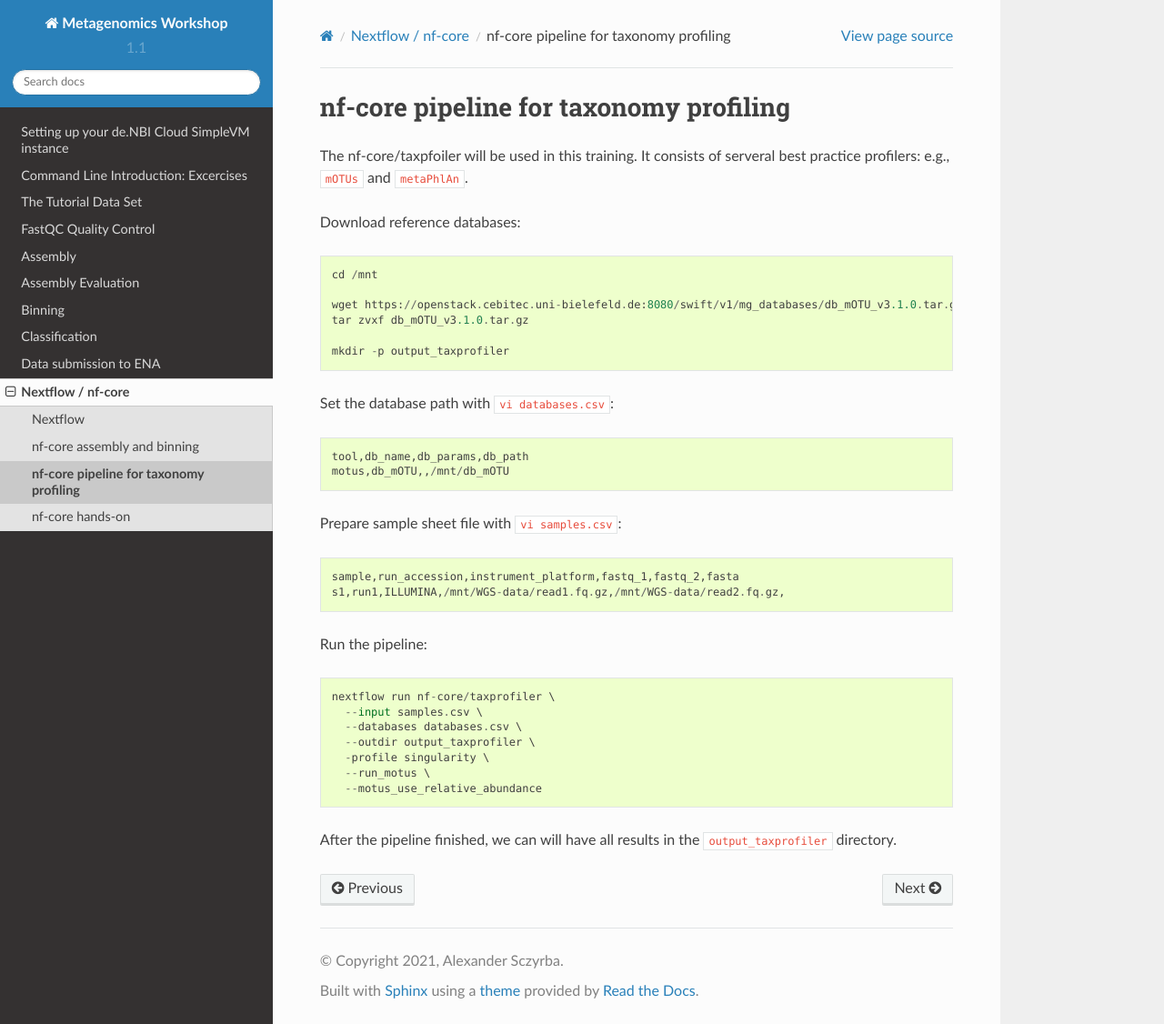
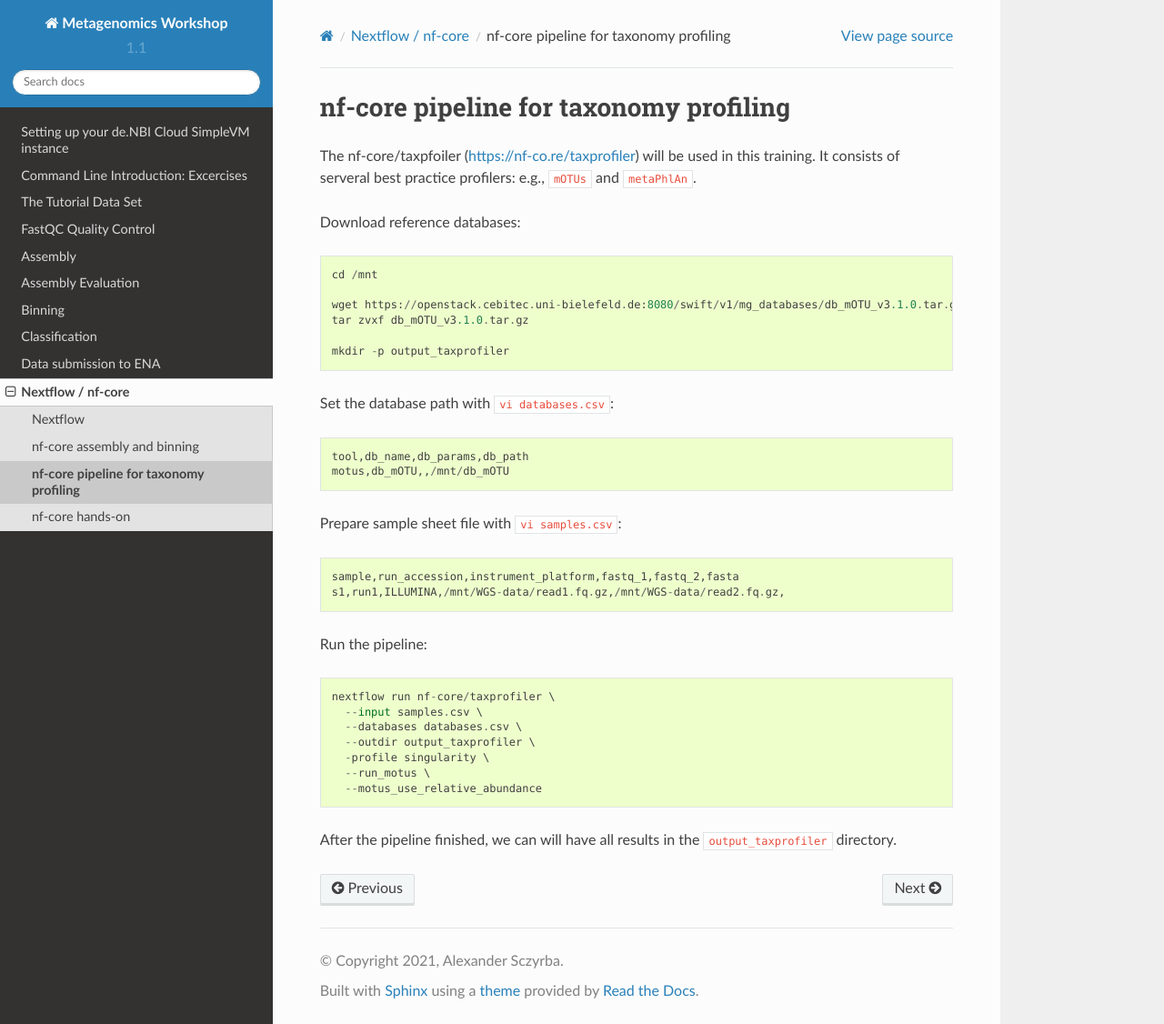
Before and after one commit to metagenomics/metagenomics-workshop, a Sphinx documentation site: the page built from docs/nextflow_nf_core/nf_core_profiling.rst, in a window 1280 px wide and 1126 px high. Shown: the whole window at 91% size. Built offline with Sphinx 7.4.7 and the Read the Docs theme 2.0.0, drawn with Linux system fonts in a browser that asks for light colours; some of the changed lines change nothing that is shown.

Commit message:
Update nf_core_profiling.rst

```diff
--- a/docs/nextflow_nf_core/nf_core_profiling.rst
+++ b/docs/nextflow_nf_core/nf_core_profiling.rst
@@ -1,7 +1,7 @@
 nf-core pipeline for taxonomy profiling
 ================
 
-The nf-core/taxpfoiler will be used in this training. It consists of serveral best practice profilers: e.g., ``mOTUs`` and ``metaPhlAn``.
+The nf-core/taxpfoiler (https://nf-co.re/taxprofiler) will be used in this training. It consists of serveral best practice profilers: e.g., ``mOTUs`` and ``metaPhlAn``.
 
 Download reference databases::
 
```
